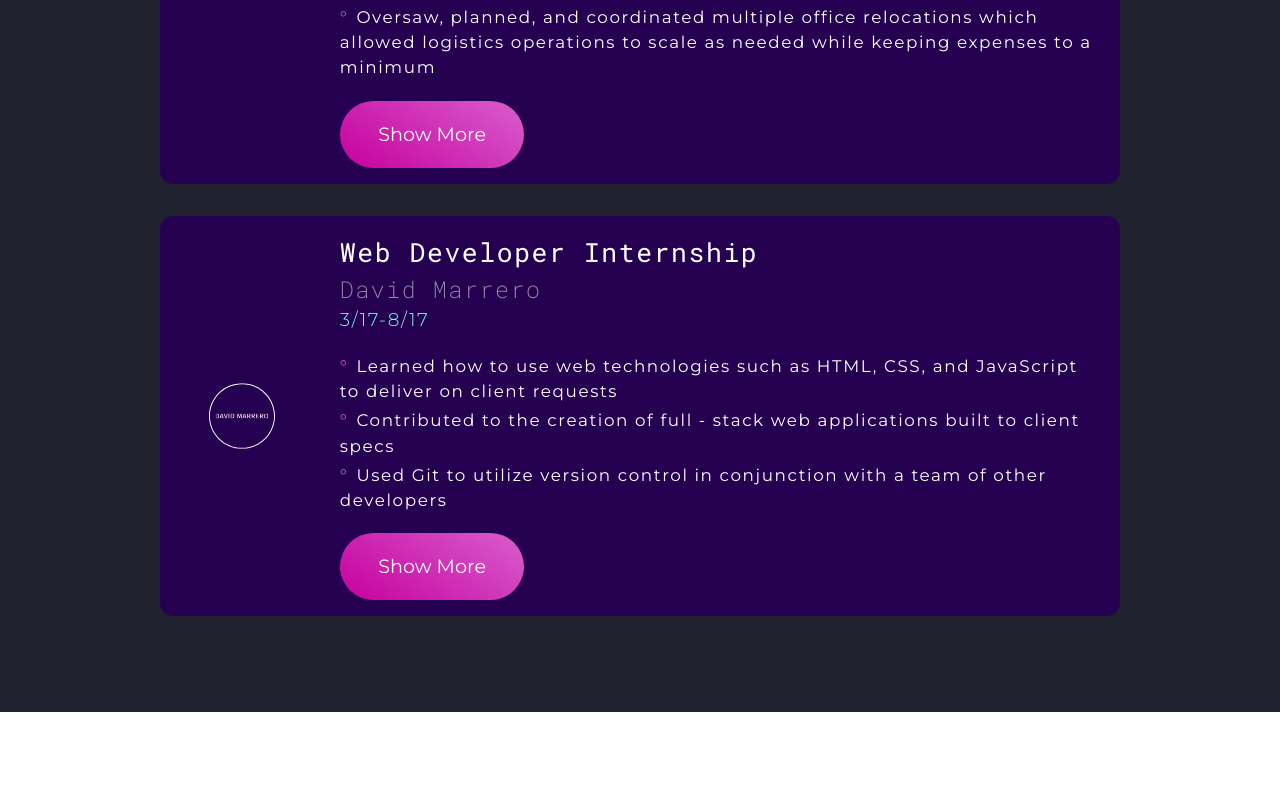
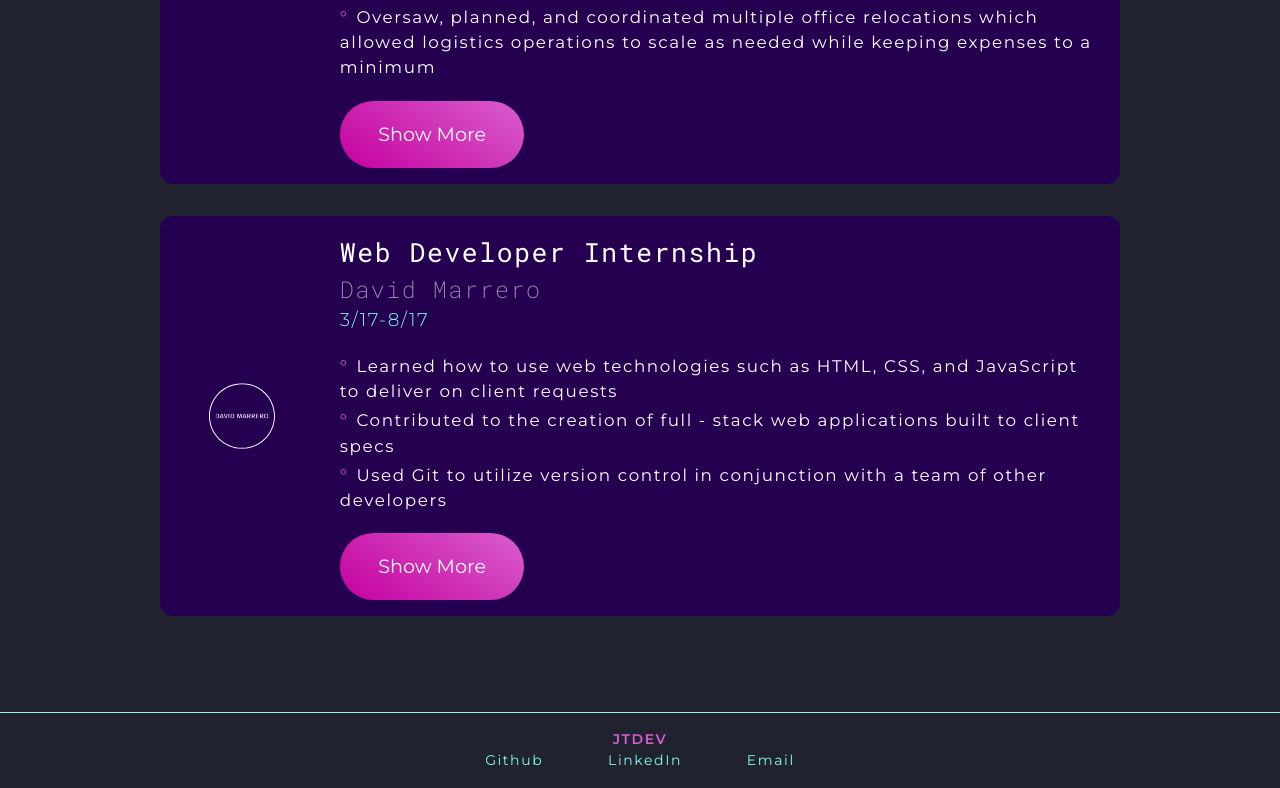
Before and after one commit to jnhthomp/Portfolio, a React (Create React App) app: page / in a window 1280 px wide. Shown: the part 3749-4537 px from the top of the page. Before the commit the page ends 4461 px from the top, so only its background shows below. Built offline with nearby package versions, Linux system fonts and the light colour scheme.

Commit message:
Create footer component and add to app

```diff
--- a/src/App.js
+++ b/src/App.js
@@ -5,6 +5,7 @@ import AboutSection from './Components/AboutSection/AboutSection';
 import ProjectSection from './Components/ProjectSection/ProjectSection';
 import SkillsSection from './Components/SkillsSection/SkillsSection';
 import WorkHistory from './Components/WorkHistory/WorkHistory';
+import Footer from './Components/Footer/Footer';
 
 function App(){
 
@@ -24,7 +25,7 @@ function App(){
       <div className={baseClasses.greySection}>
         <WorkHistory />
       </div>
-
+      <Footer/>
     </React.Fragment>
   );
 }
--- /dev/null
+++ b/src/Components/Footer/Footer.jsx
@@ -0,0 +1,17 @@
+import React from 'react'
+import classes from './Footer.module.css'
+
+const Footer = () => {
+  return (
+    <div className={classes.footer}>
+      <h4>JTDEV</h4>
+      <div className={classes.links}>
+        <a href="https://github.com/jnhthomp">Github</a>
+        <a href="https://www.linkedin.com/in/jnhthomp/">LinkedIn</a>
+        <a href="mailto:jnh.thompson@gmail.com?subject=Feedback&body=Message">Email</a>
+      </div>
+    </div>
+  )
+}
+
+export default Footer
--- /dev/null
+++ b/src/Components/Footer/Footer.module.css
@@ -0,0 +1,38 @@
+.footer{
+  border-top: 1px solid var(--clr-100);
+  background: var(--clr-700);
+  width: 100%;
+  display: flex;
+  flex-direction: column;
+  align-items: center;
+  padding: 1rem;
+}
+
+.footer::after{
+  content: '';
+  width: 75%;
+  height: 1px;
+  color: var(--clr-100);
+}
+.footer h4 {
+  color: var(--clr-400);
+  font-weight: 600;
+}
+
+.footer .links {
+  display: flex;
+  justify-content: space-around;
+  width: 30%;
+}
+
+.footer a {
+  text-decoration: none;
+  color: var(--clr-100)
+}
+
+@media screen and (max-width: 800px) {
+  .footer .links{
+    width: 100%;
+    justify-content: space-around;
+  }
+}
```
